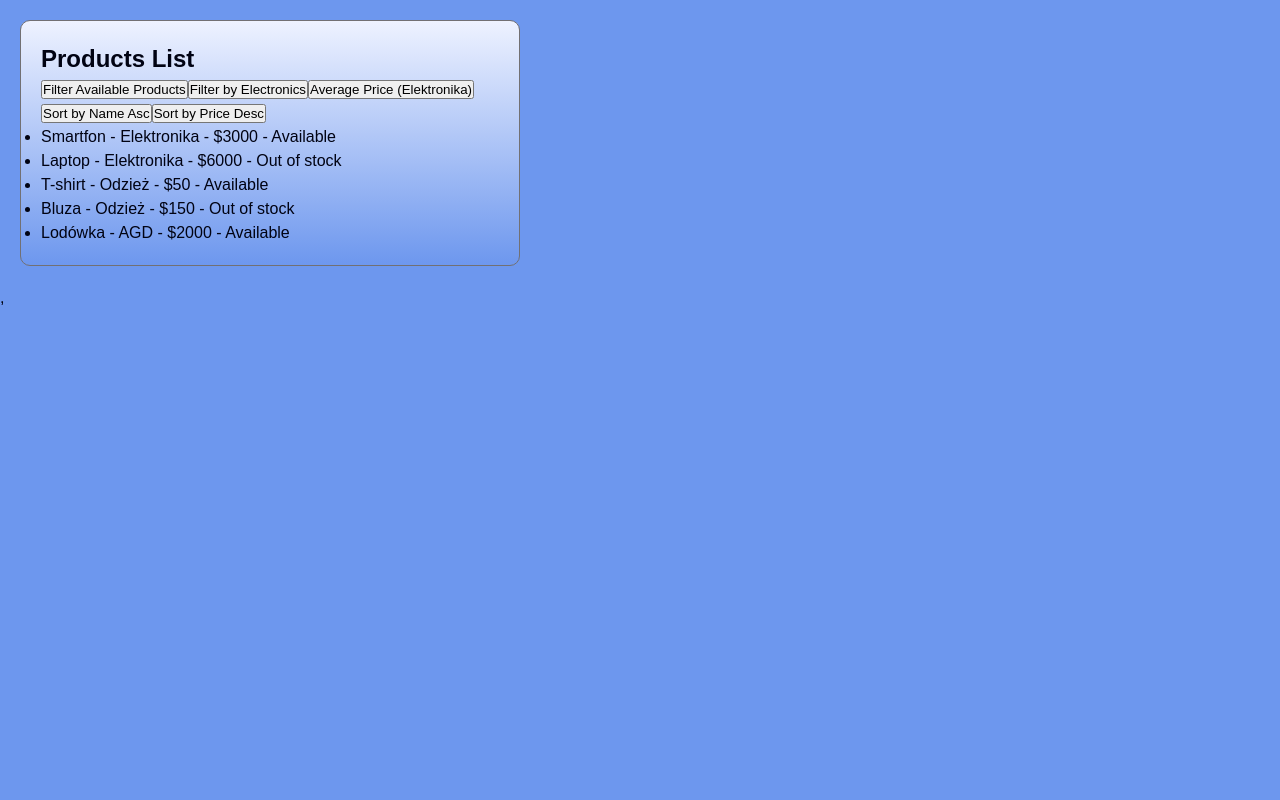
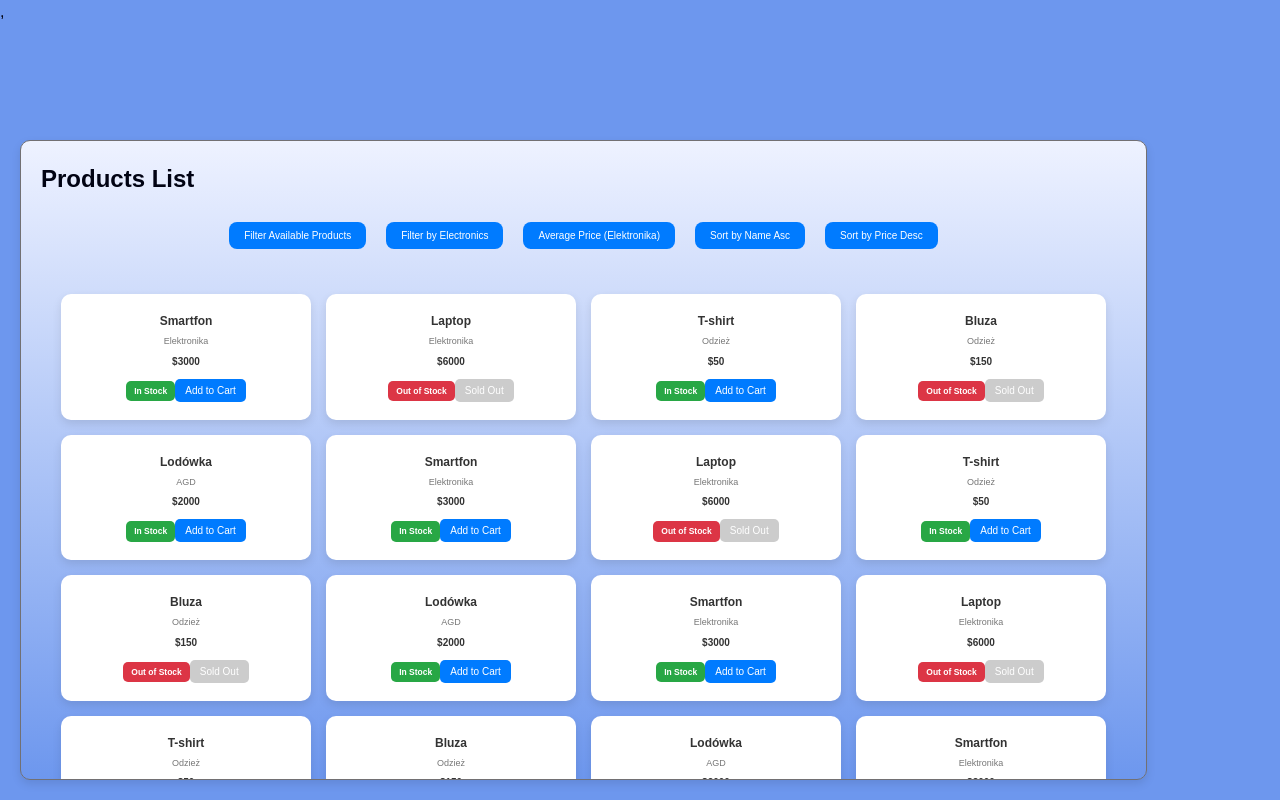
Before and after one commit to AgnieszkaDra/SelectProduct, a React app: page / in a window 1280 px wide. Built offline with nearby package versions, Linux system fonts and the light colour scheme.

Commit message:
add some styles

```diff
--- a/src/components/layout/Wrapper/Wrapper.tsx
+++ b/src/components/layout/Wrapper/Wrapper.tsx
@@ -1,15 +1,61 @@
-import styled from 'styled-components';
+import React from "react";
+import styled from "styled-components";
+import { breakpoints } from "../../../styles/mediaQueries";
 
-const Wrapper = styled.div`
-	padding: 2rem;
-	margin: 2rem auto 2rem auto;
-	margin-left: 2rem;
-	max-width: 50rem;
-	width: 100%;
-	gap: 3rem;
-	border: 1px solid var(--color-dark-grey);
-	background: linear-gradient(to top, var(--background), var(--color-white));
-	border-radius: 1rem;
+const WrapperContainer = styled.div`
+  position: fixed;
+  bottom: 2rem;
+  left: 2rem;
+  padding: 2rem;
+  max-width: 120rem;
+  max-height: 80vh;
+  overflow-y: auto;
+  overflow-x: hidden;
+  background: linear-gradient(to top, var(--background), var(--color-white));
+  border: 1px solid var(--color-dark-grey);
+  border-radius: 1rem;
+  box-shadow: 0 4px 10px rgba(0, 0, 0, 0.1);
+  z-index: 1000;
+
+  /* Scrollbar styles */
+  &::-webkit-scrollbar {
+    width: 10px;
+    background-color: #f5f5f5;
+  }
+
+  &::-webkit-scrollbar-track {
+    -webkit-box-shadow: inset 0 0 6px rgba(0, 0, 0, 0.1);
+    background-color: #f5f5f5;
+    border-radius: 10px;
+  }
+
+  &::-webkit-scrollbar-thumb {
+    border-radius: 10px;
+    background-color: #fff;
+    background-image: linear-gradient(
+      40% 0%,
+      75% 84%,
+      var(--background) 0%,
+      var(--color-dark-grey) 60%,
+      red 100%
+    );
+  }
+
+  /* Hide scrollbar for Firefox */
+  scrollbar-width: thin;
+  scrollbar-color: var(--background) #f5f5f5;
+
+  /* Small screens */
+  @media (max-width: ${breakpoints.sm}) {
+    max-width: 90%;
+    left: 0.5rem;
+    bottom: 0.5rem;
+    padding: 1rem;
+  }
 `;
 
+const Wrapper: React.FC<{ children: React.ReactNode }> = ({ children }) => {
+  return <WrapperContainer>{children}</WrapperContainer>;
+};
+
 export default Wrapper;
--- a/src/components/layout/ui/ProductsList.tsx
+++ b/src/components/layout/ui/ProductsList.tsx
@@ -2,28 +2,158 @@ import React from "react";
 import { useSelector, useDispatch } from "react-redux";
 import { RootState } from "../../../store";
 import { getAvailableProducts, getProductsByCategory, getAveragePriceByCategory, sortProducts } from "../../../productSlice";
+import styled from "styled-components";
 
 const ProductList: React.FC = () => {
     const dispatch = useDispatch();
     const products = useSelector((state: RootState) => state.products.products);
 
+    const ProductGrid = styled.div`
+    display: grid;
+    grid-template-columns: repeat(auto-fill, minmax(250px, 1fr));
+    gap: 1.5rem;
+    padding: 2rem;
+    max-width: 1200px;
+    margin: auto;
+`;
+
+const ProductCard = styled.div`
+    background: #fff;
+    border-radius: 10px;
+    box-shadow: 0 4px 10px rgba(0, 0, 0, 0.1);
+    overflow: hidden;
+    text-align: center;
+    padding: 1rem;
+    transition: transform 0.2s ease-in-out;
+
+    &:hover {
+        transform: scale(1.05);
+    }
+`;
+
+const ProductImage = styled.img`
+    width: 100%;
+    height: 180px;
+    object-fit: cover;
+    border-radius: 5px;
+`;
+
+const ProductInfo = styled.div`
+    padding: 0.8rem 0;
+`;
+
+const ProductName = styled.h3`
+    font-size: 1.2rem;
+    color: #333;
+    margin: 0;
+`;
+
+const ProductCategory = styled.p`
+    font-size: 0.9rem;
+    color: #777;
+    margin: 0.5rem 0;
+`;
+
+const ProductPrice = styled.p`
+    font-size: 1rem;
+    font-weight: bold;
+    color: #333;
+`;
+
+const Availability = styled.span<{ isAvailable: boolean }>`
+    display: inline-block;
+    padding: 0.4rem 0.8rem;
+    border-radius: 5px;
+    font-size: 0.85rem;
+    font-weight: bold;
+    background-color: ${(props) => (props.isAvailable ? "#28a745" : "#dc3545")};
+    color: white;
+`;
+
+const AddToCartButton = styled.button`
+    background: #007bff;
+    color: white;
+    border: none;
+    padding: 0.6rem 1rem;
+    font-size: 1rem;
+    border-radius: 5px;
+    cursor: pointer;
+    margin-top: 1rem;
+    transition: background 0.2s ease-in-out;
+
+    &:hover {
+        background: #0056b3;
+    }
+
+    &:disabled {
+        background: #ccc;
+        cursor: not-allowed;
+    }
+`;
+
+const Button = styled.button`
+    background: #007bff;
+    color: white;
+    border: none;
+    padding: 0.8rem 1.5rem;
+    font-size: 1rem;
+    border-radius: 8px;
+    cursor: pointer;
+    transition: background 0.3s ease, transform 0.2s ease;
+    margin: 0.5rem;
+
+    &:hover {
+        background: #0056b3;
+        transform: translateY(-2px);
+    }
+
+    &:active {
+        background: #004085;
+        transform: translateY(1px);
+    }
+
+    &:disabled {
+        background: #ccc;
+        cursor: not-allowed;
+    }
+`;
+
+const ButtonContainer = styled.div`
+    display: flex;
+    flex-wrap: wrap;
+    gap: 1rem;
+    justify-content: center;
+    margin: 2rem 0;
+`;
+
     return (
-        <div>
+        <>
             <h2>Products List</h2>
-            <button onClick={() => dispatch(getAvailableProducts())}>Filter Available Products</button>
-            <button onClick={() => dispatch(getProductsByCategory("Elektronika"))}>Filter by Electronics</button>
-            <button onClick={() => dispatch(getAveragePriceByCategory("Elektronika"))}>Average Price (Elektronika)</button>
-            <button onClick={() => dispatch(sortProducts({ key: "name", ascending: true }))}>Sort by Name Asc</button>
-            <button onClick={() => dispatch(sortProducts({ key: "price", ascending: false }))}>Sort by Price Desc</button>
-
-            <ul>
+            <ButtonContainer>
+                <Button onClick={() => dispatch(getAvailableProducts())}>Filter Available Products</Button>
+                <Button onClick={() => dispatch(getProductsByCategory("Elektronika"))}>Filter by Electronics</Button>
+                <Button onClick={() => dispatch(getAveragePriceByCategory("Elektronika"))}>Average Price (Elektronika)</Button>
+                <Button onClick={() => dispatch(sortProducts({ key: "name", ascending: true }))}>Sort by Name Asc</Button>
+                <Button onClick={() => dispatch(sortProducts({ key: "price", ascending: false }))}>Sort by Price Desc</Button>
+            </ButtonContainer>
+            <ProductGrid>
                 {products.map((product) => (
-                    <li key={product.name}>
-                        {product.name} - {product.category} - ${product.price} - {product.isAvailable ? "Available" : "Out of stock"}
-                    </li>
+                    <ProductCard key={product.name}>
+                        <ProductInfo>
+                            <ProductName>{product.name}</ProductName>
+                            <ProductCategory>{product.category}</ProductCategory>
+                            <ProductPrice>${product.price}</ProductPrice>
+                            <Availability isAvailable={product.isAvailable}>
+                                {product.isAvailable ? "In Stock" : "Out of Stock"}
+                            </Availability>
+                            <AddToCartButton disabled={!product.isAvailable}>
+                                {product.isAvailable ? "Add to Cart" : "Sold Out"}
+                            </AddToCartButton>
+                        </ProductInfo>
+                    </ProductCard>
                 ))}
-            </ul>
-        </div>
+            </ProductGrid>
+        </>
     );
 };
 
--- a/src/productSlice.ts
+++ b/src/productSlice.ts
@@ -14,6 +14,21 @@ type ProductsState = {
 
 const initialState: ProductsState = {
     products: [
+        { name: "Smartfon", category: "Elektronika", price: 3000, isAvailable: true, sales: 11 },
+        { name: "Laptop", category: "Elektronika", price: 6000, isAvailable: false, sales: 15 },
+        { name: "T-shirt", category: "Odzież", price: 50, isAvailable: true, sales: 13 },
+        { name: "Bluza", category: "Odzież", price: 150, isAvailable: false, sales: 99 },
+        { name: "Lodówka", category: "AGD", price: 2000, isAvailable: true, sales: 22 },
+        { name: "Smartfon", category: "Elektronika", price: 3000, isAvailable: true, sales: 11 },
+        { name: "Laptop", category: "Elektronika", price: 6000, isAvailable: false, sales: 15 },
+        { name: "T-shirt", category: "Odzież", price: 50, isAvailable: true, sales: 13 },
+        { name: "Bluza", category: "Odzież", price: 150, isAvailable: false, sales: 99 },
+        { name: "Lodówka", category: "AGD", price: 2000, isAvailable: true, sales: 22 },
+        { name: "Smartfon", category: "Elektronika", price: 3000, isAvailable: true, sales: 11 },
+        { name: "Laptop", category: "Elektronika", price: 6000, isAvailable: false, sales: 15 },
+        { name: "T-shirt", category: "Odzież", price: 50, isAvailable: true, sales: 13 },
+        { name: "Bluza", category: "Odzież", price: 150, isAvailable: false, sales: 99 },
+        { name: "Lodówka", category: "AGD", price: 2000, isAvailable: true, sales: 22 },
         { name: "Smartfon", category: "Elektronika", price: 3000, isAvailable: true, sales: 11 },
         { name: "Laptop", category: "Elektronika", price: 6000, isAvailable: false, sales: 15 },
         { name: "T-shirt", category: "Odzież", price: 50, isAvailable: true, sales: 13 },
```
